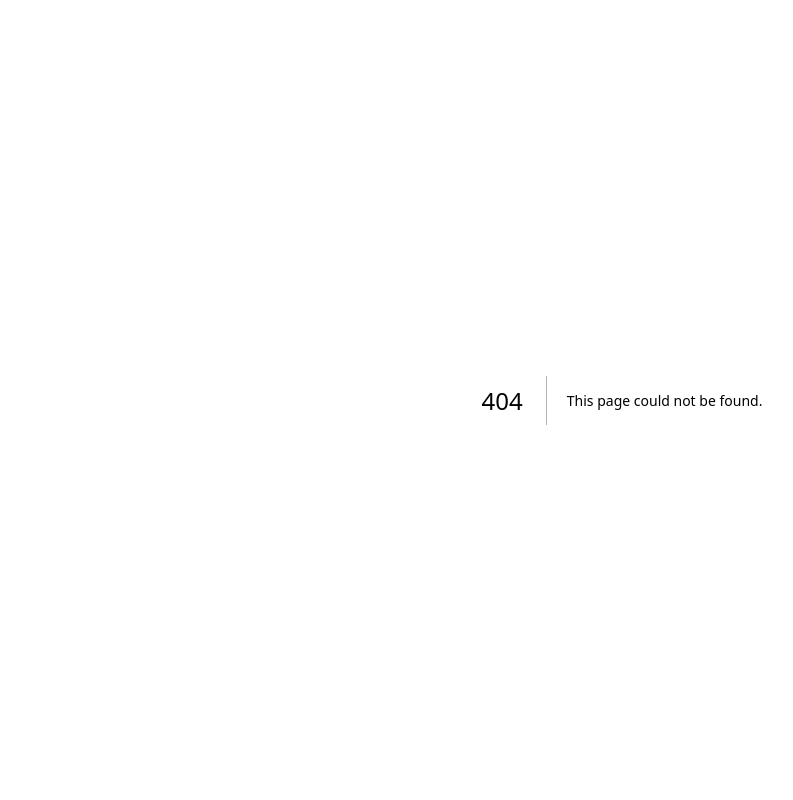
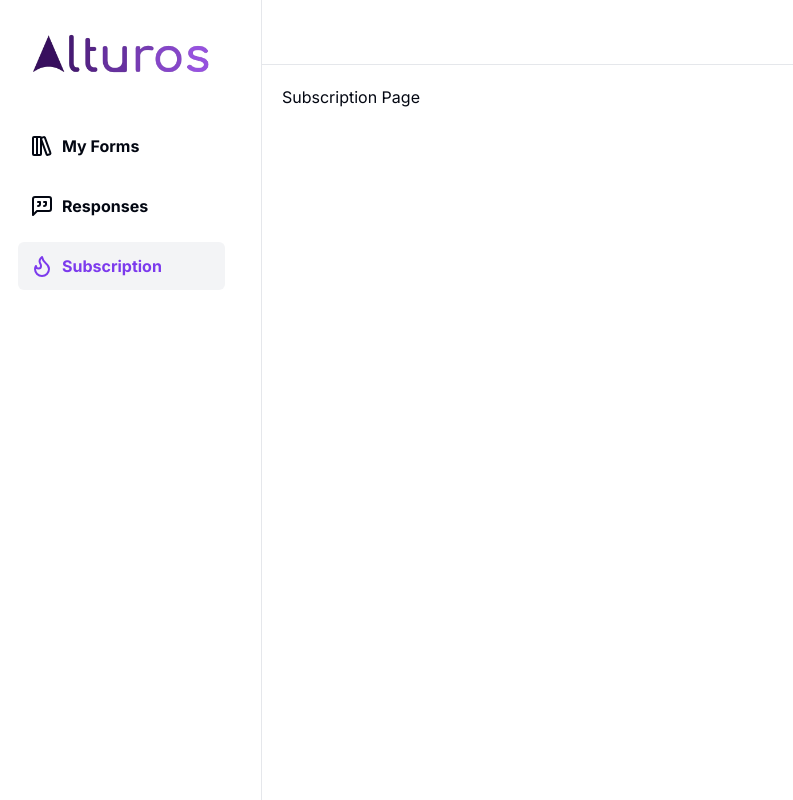
Before and after one commit to GlowingObsidian/Alturos, a Next.js app: page /dashboard/subscription in a window 1280 px wide. Before the commit this address had no page. Shown: the whole page, without its empty margins (18-811 px from the left). Built offline with nearby package versions, Linux system fonts and the light colour scheme.

Commit message:
Created the subscription page

```diff
--- a/app/(components)/NavigationList.tsx
+++ b/app/(components)/NavigationList.tsx
@@ -1,6 +1,6 @@
 "use client";
 
-import { LibraryBig, MessageSquareQuote, ChartLine, Cog } from "lucide-react";
+import { Flame, LibraryBig, MessageSquareQuote } from "lucide-react";
 import Link from "next/link";
 import { usePathname } from "next/navigation";
 
@@ -11,8 +11,7 @@ const navLinks = [
     href: "/dashboard/responses",
     icon: <MessageSquareQuote />,
   },
-  { name: "Analytics", href: "/dashboard/analytics", icon: <ChartLine /> },
-  { name: "Settings", href: "/dashboard/settings", icon: <Cog /> },
+  { name: "Subscription", href: "/dashboard/subscription", icon: <Flame /> },
 ];
 
 function NavigationList() {
--- /dev/null
+++ b/app/dashboard/subscription/page.tsx
@@ -0,0 +1,5 @@
+function page() {
+  return <div>Subscription Page</div>;
+}
+
+export default page;
```
